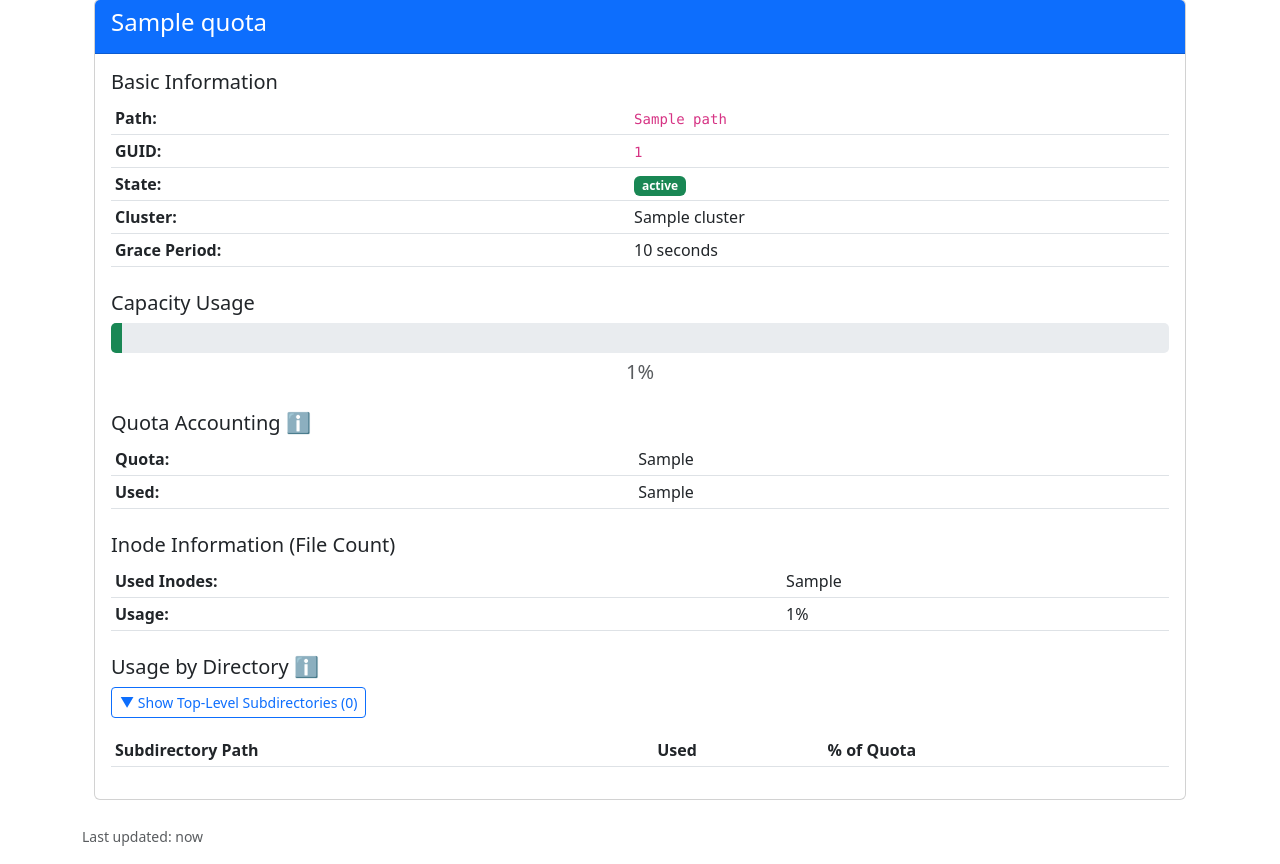
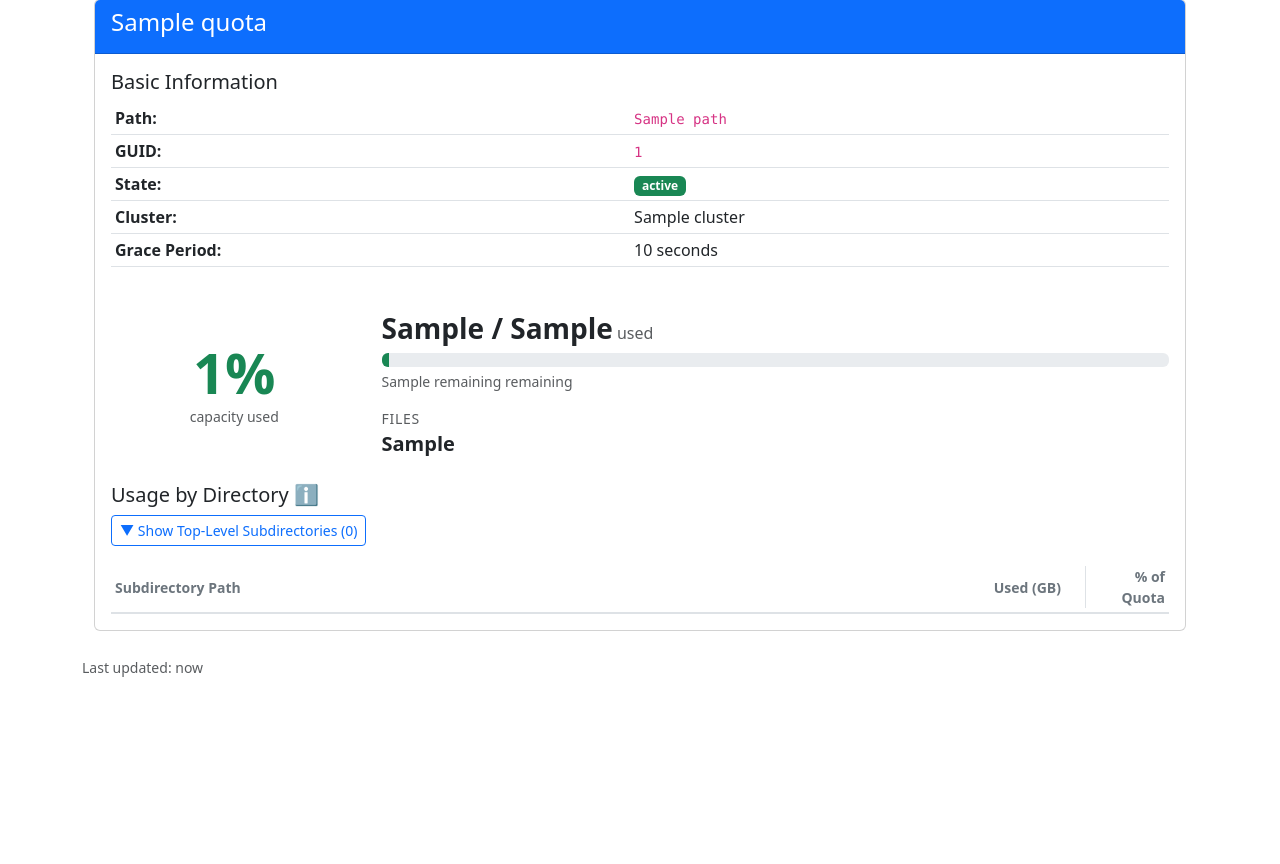
Before and after one commit to checomp/trace-vast-dashboard, a Flask app: template templates/dashboard.html in a window 1280 px wide. Shown: the part 256-1120 px from the top of the page. After the commit the page ends 933 px from the top, so only its background shows below. Run offline with Flask 3, Linux system fonts and the light colour scheme; the template is opened without the code that fills it: most values are stand-ins (such as "Sample title", 1, 10 or a date in 2020); lists and menus that the app fills with data are empty.

Commit message:
Dashboard UI refresh: decimal units, improved capacity layout, export script
- Switch format_bytes to base-10 (decimal) units (KB=1000, not 1024)
- Replace simple progress bar with hero-percentage + inline bar layout
- Show remaining capacity below the usage bar
- Refactor subdirectory table to flex-based rows (fixes PDF expand/collapse)
- Add export_quotas.py utility script
- Gitignore *.bak and quota CSV export files to prevent accidental commits

Co-Authored-By: Claude Sonnet 4.6 <noreply@anthropic.com>

```diff
--- a/app.py
+++ b/app.py
@@ -162,6 +162,7 @@ def dashboard():
         # Calculations
         'usage_percentage': f"{usage_pct:.1f}",
         'drr': f"{drr:.2f}",
+        'remaining': format_bytes(hard_limit - used_logical) if hard_limit and used_logical else None,
 
         # Grace period
         'grace_period': quota.get('grace_period'),
--- a/modules/auth.py
+++ b/modules/auth.py
@@ -29,7 +29,7 @@ def get_current_user_groups():
         dict: User information including groups, or None if not found
         Example:
         {
-            'username': 'rwalsh',
+            'username': 'AndrewID',
             'groups': ['users', 'developers'],
             'group_count': 2,
             ...
--- a/modules/formatting.py
+++ b/modules/formatting.py
@@ -1,14 +1,14 @@
 """Data formatting utilities"""
 
 def format_bytes(bytes_value):
-    """Convert bytes to human-readable format."""
+    """Convert bytes to human-readable format using decimal (base-10) prefixes."""
     if bytes_value is None:
         return "N/A"
 
     for unit in ['B', 'KB', 'MB', 'GB', 'TB', 'PB']:
-        if bytes_value < 1024.0:
+        if bytes_value < 1000.0:
             return f"{bytes_value:.2f} {unit}"
-        bytes_value /= 1024.0
+        bytes_value /= 1000.0
     return f"{bytes_value:.2f} PB"
 
 def calculate_percentage(used, total):
--- a/templates/dashboard.html
+++ b/templates/dashboard.html
@@ -115,57 +115,48 @@
                         {% endif %}
                     </table>
                 </div>
-                <h5 class="mt-4">Capacity Usage</h5>
-                <div class="progress usage-bar">
+                <div class="row align-items-center g-4 mt-2">
+                    {# Left: hero percentage #}
+                    <div class="col-md-3 text-center">
+                        <div class="display-4 fw-bold
+                            {% if quota.usage_percentage|float < 75 %}text-success
+                            {% elif quota.usage_percentage|float < 90 %}text-warning
+                            {% else %}text-danger{% endif %}">
+                            {{ quota.usage_percentage }}%
+                        </div>
+                        <div class="text-muted small">capacity used</div>
+                    </div>
+
+                    {# Right: used/quota + bar + secondary stats #}
+                    <div class="col-md-9">
+                        <div class="d-flex align-items-baseline gap-1 mb-1">
+                            <span class="fs-3 fw-semibold">{{ quota.used_logical }} / {{ quota.hard_limit }}</span>
+                            <span class="text-muted">used</span>
+                        </div>
+                        <div class="progress mb-1" role="progressbar"
+                             style="height: 14px;"
+                             aria-label="Storage usage"
+                             aria-valuenow="{{ quota.usage_percentage }}"
+                             aria-valuemin="0"
+                             aria-valuemax="100">
                             <div class="progress-bar
                                 {% if quota.usage_percentage|float < 75 %}bg-success
                                 {% elif quota.usage_percentage|float < 90 %}bg-warning
                                 {% else %}bg-danger{% endif %}"
-                        role="progressbar"
-                        style="width: {{ [quota.usage_percentage|float, 100]|min }}%"
-                        aria-valuenow="{{ quota.usage_percentage }}"
-                        aria-valuemin="0"
-                        aria-valuemax="100">
+                                style="width: {{ [quota.usage_percentage|float, 100]|min }}%">
                             </div>
                         </div>
-                <div class="text-center fs-5 text-muted mt-1">{{ quota.usage_percentage }}%</div>
-                <h5 class="mt-4">
-                    Quota Accounting
-                    <span data-bs-toggle="tooltip" data-bs-placement="right"
-                          data-bs-title="What counts against your quota limit"
-                          style="cursor: help;">ℹ️</span>
-                </h5>
-                <table class="table table-sm">
-                    <tr>
-                        <th>Quota:</th>
-                        <td>{{ quota.hard_limit }}
-                            {% if quota.hard_limit_bytes %}
-                            <small class="text-muted">({{ "{:,}".format(quota.hard_limit_bytes) }} bytes)</small>
+                        {% if quota.remaining %}
+                        <div class="text-muted small mb-3">{{ quota.remaining }} remaining</div>
                         {% endif %}
-                        </td>
-                    </tr>
-                    <tr>
-                        <th>Used:</th>
-                        <td>{{ quota.used_logical }}
-                            {% if quota.used_logical_bytes %}
-                            <small class="text-muted">({{ "{:,}".format(quota.used_logical_bytes) }} bytes)</small>
-                            {% endif %}
-                        </td>
-                    </tr>
-                </table>
-                <h5 class="mt-4">Inode Information (File Count)</h5>
-                <table class="table table-sm">
-                    <tr>
-                        <th>Used Inodes:</th>
-                        <td>{{ quota.used_inodes }}</td>
-                    </tr>
-                    {% if quota.inode_usage_percentage %}
-                    <tr>
-                        <th>Usage:</th>
-                        <td>{{ quota.inode_usage_percentage }}%</td>
-                    </tr>
-                    {% endif %}
-                </table>
+                        <div class="d-flex gap-4 mt-2">
+                            <div>
+                                <div class="text-muted small text-uppercase" style="letter-spacing: 0.05em;">Files</div>
+                                <div class="fs-5 fw-semibold">{{ quota.used_inodes }}</div>
+                            </div>
+                        </div>
+                    </div>
+                </div>
 
                 {% if quota.usage_percentage|float > 100 %}
                 <div class="alert alert-danger mt-3" role="alert">
@@ -202,78 +193,66 @@
                     </button>
                 </div>
                 <div class="collapse show" id="subdirTable">
-                    <div class="table-responsive">
-                        <table class="table table-sm table-striped table-hover">
-                            <thead class="thead-dark">
-                                <tr>
-                                    <th>Subdirectory Path</th>
-                                    <th class="text-right">Used</th>
-                                    <th class="text-right">
-                                        <span data-bs-toggle="tooltip" data-bs-title="This directory's logical data size as % of the total quota limit"
-                                              style="cursor: help;">% of Quota</span>
-                                    </th>
-                                </tr>
-                            </thead>
-                            <tbody>
+                    {# Header row #}
+                    <div style="display: flex; align-items: center; padding: 0.25rem 0.25rem; border-bottom: 2px solid #dee2e6; font-weight: 600; color: #6c757d; font-size: 0.875em;">
+                        <span style="flex: 1;">Subdirectory Path</span>
+                        <span style="width: 7rem; text-align: right; flex-shrink: 0;">Used (GB)</span>
+                        <span style="width: 5rem; text-align: right; flex-shrink: 0; margin-left: 1.5rem; padding-left: 1.5rem; border-left: 1px solid #dee2e6;">
+                            <span data-bs-toggle="tooltip" data-bs-title="This directory's logical data size as % of the total quota limit" style="cursor: help;">% of Quota</span>
+                        </span>
+                    </div>
+                    {# Data rows #}
                     {% for subdir in quota.capacity_breakdown.subdirectories|sort(attribute='logical_bytes', reverse=True) %}
                     {% if '/' not in subdir.path and subdir.logical_bytes > 0 %}
-                                {# This is a top-level directory #}
                     {% set has_children = namespace(value=false) %}
                     {% for child in quota.capacity_breakdown.subdirectories %}
                         {% if child.path.startswith(subdir.path + '/') and child.path.count('/') <= 2 and child.logical_bytes > 0 %}
                             {% set has_children.value = true %}
                         {% endif %}
                     {% endfor %}
-                                <tr style="cursor: {% if has_children.value %}pointer{% else %}default{% endif %};"
+                    <div style="display: flex; align-items: center; padding: 0.25rem 0.25rem; border-bottom: 1px solid #dee2e6; cursor: {% if has_children.value %}pointer{% else %}default{% endif %};"
                         {% if has_children.value %}onclick="toggleChildren('{{ subdir.path }}')"{% endif %}>
-                                    <td>
+                        <span style="flex: 1;">
                             {% if has_children.value %}
                             <span id="icon-{{ subdir.path }}" style="display: inline-block; width: 15px;">▶</span>
                             {% else %}
                             <span style="display: inline-block; width: 15px;"></span>
                             {% endif %}
                             <code>{{ subdir.path }}</code>
-                                    </td>
-                                    <td class="text-right">{{ "{:,.2f}".format(subdir.logical_bytes / (1024**3)) }} GB</td>
-                                    <td class="text-right">
+                        </span>
+                        <span style="width: 7rem; text-align: right; font-variant-numeric: tabular-nums; flex-shrink: 0;">{{ "{:,.2f}".format(subdir.logical_bytes / (1000**3)) }}</span>
+                        <span style="width: 5rem; text-align: right; font-variant-numeric: tabular-nums; flex-shrink: 0; margin-left: 1.5rem; padding-left: 1.5rem; border-left: 1px solid #dee2e6;">
                             {% if quota.hard_limit_bytes %}
                             {% set pct = subdir.logical_bytes / quota.hard_limit_bytes * 100 %}
-                                        <span class="badge bg-secondary">
                             {{ "{:.1f}".format(pct) }}%
+                            {% endif %}
                         </span>
-                                        {% endif %}
-                                    </td>
-                                </tr>
+                    </div>
 
                     {# Child rows (hidden by default) #}
                     {% for child in quota.capacity_breakdown.subdirectories|sort(attribute='logical_bytes', reverse=True) %}
                         {% if child.path.startswith(subdir.path + '/') and child.logical_bytes > 0 %}
                             {% set depth = child.path.count('/') %}
                             {% if depth <= 2 %}
-                                        <tr class="child-{{ subdir.path }}" style="display: none; background-color: #f8f9fa;">
-                                            <td>
+                            <div class="child-{{ subdir.path }}" style="display: none; background-color: #f8f9fa; border-bottom: 1px solid #dee2e6; align-items: center; padding: 0.25rem 0.25rem;">
+                                <span style="flex: 1;">
                                     <span style="display: inline-block; width: {{ depth * 20 }}px;"></span>
                                     <span style="display: inline-block; width: 15px;"></span>
                                     <code style="font-size: 0.9em;">{{ child.path }}</code>
-                                            </td>
-                                            <td class="text-right">{{ "{:,.2f}".format(child.logical_bytes / (1024**3)) }} GB</td>
-                                            <td class="text-right">
+                                </span>
+                                <span style="width: 7rem; text-align: right; font-variant-numeric: tabular-nums; flex-shrink: 0;">{{ "{:,.2f}".format(child.logical_bytes / (1000**3)) }}</span>
+                                <span style="width: 5rem; text-align: right; font-variant-numeric: tabular-nums; flex-shrink: 0; margin-left: 1.5rem; padding-left: 1.5rem; border-left: 1px solid #dee2e6;">
                                     {% if quota.hard_limit_bytes %}
                                     {% set child_pct = child.logical_bytes / quota.hard_limit_bytes * 100 %}
-                                                <span class="badge bg-secondary">
                                     {{ "{:.1f}".format(child_pct) }}%
+                                    {% endif %}
                                 </span>
-                                                {% endif %}
-                                            </td>
-                                        </tr>
+                            </div>
                             {% endif %}
                         {% endif %}
                     {% endfor %}
                     {% endif %}
                     {% endfor %}
-                            </tbody>
-                        </table>
-                    </div>
                 </div>
                 {% else %}
                 <p class="text-muted"><em>No subdirectories found</em></p>
@@ -303,7 +282,7 @@
 
                     // Save as PDF
                     function printPDF(mode) {
-                        var allChildRows = document.querySelectorAll('tr[class^="child-"]');
+                        var allChildRows = document.querySelectorAll('[class^="child-"]');
                         var previousDisplayStates = [];
 
                         // Set PDF filename via document title
@@ -316,7 +295,7 @@
                             // Expand all child rows and update icons
                             allChildRows.forEach(function(row) {
                                 previousDisplayStates.push(row.style.display);
-                                row.style.display = 'table-row';
+                                row.style.display = 'flex';
                             });
                             // Set all expand icons to ▼
                             document.querySelectorAll('[id^="icon-"]').forEach(function(icon) {
@@ -359,7 +338,7 @@
                         const isVisible = children[0] && children[0].style.display !== 'none';
 
                         children.forEach(function(child) {
-                            child.style.display = isVisible ? 'none' : 'table-row';
+                            child.style.display = isVisible ? 'none' : 'flex';
                         });
 
                         if (icon) {
```
Also changed, not shown: export_quotas.py (added, +156 -0 lines), 1 other file. Lines whose indentation alone changed are shown as unchanged.
